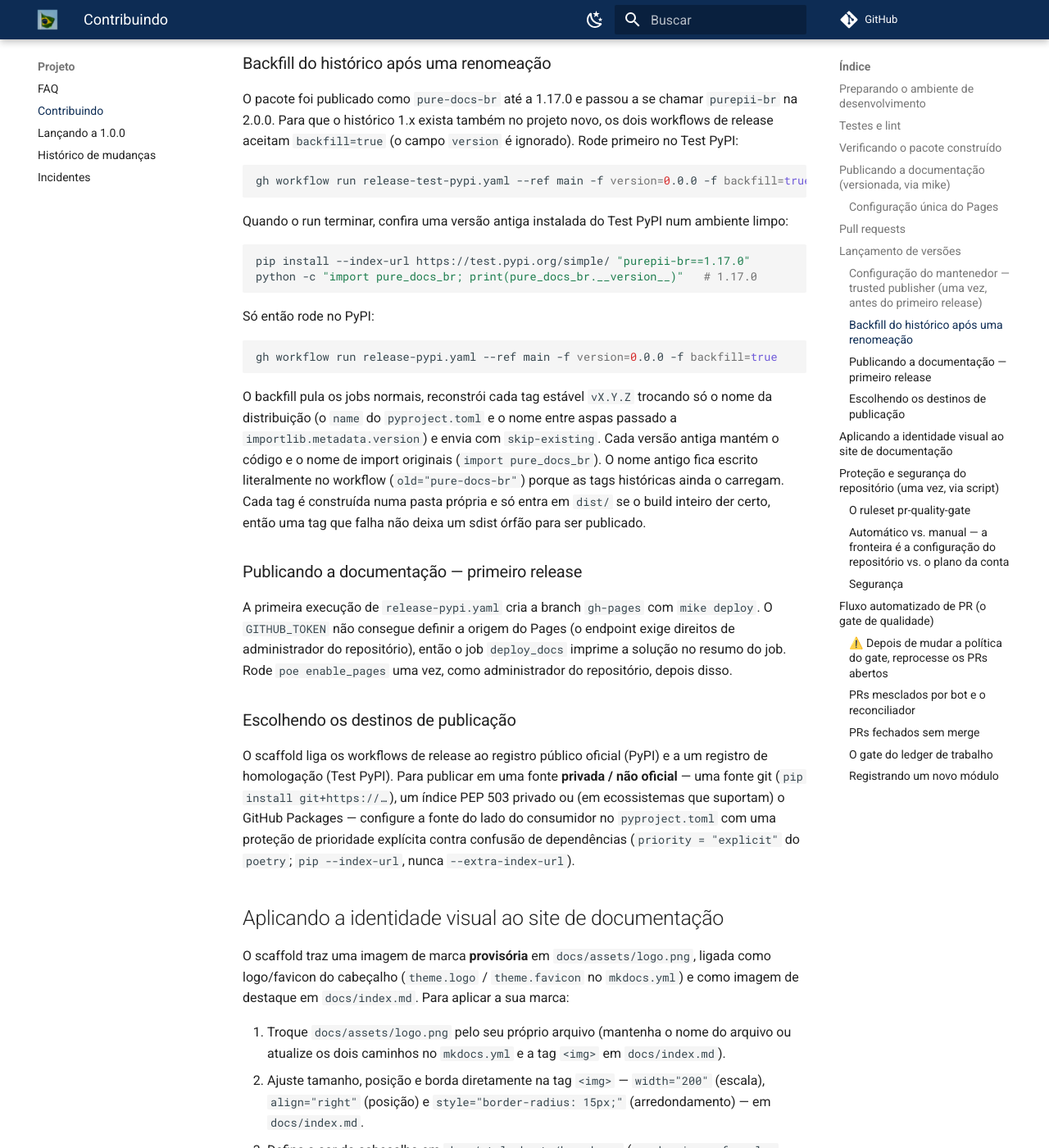
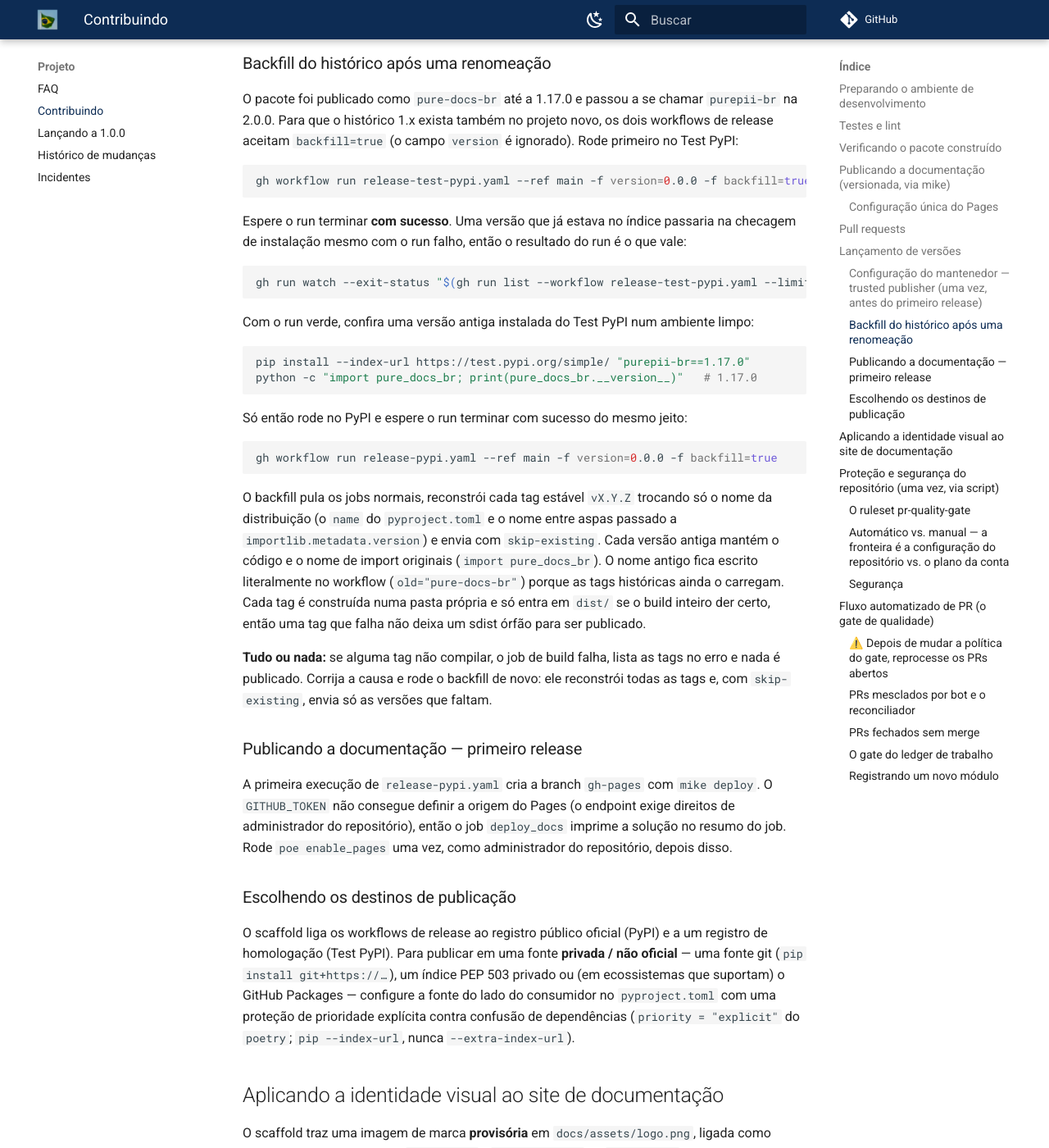
Before and after one commit to guilhermegor/pure-docs-br, an MkDocs documentation site: the page built from docs/contributing.md, in a window 1280 px wide and 1400 px high, scrolled down 3951 px. Shown: the whole window at 82% size. Built offline with MkDocs 1.6.1 and Material for MkDocs 9.7.7, drawn with Linux system fonts in a browser that asks for light colours; comment, search, counter and statistics services are not loaded; the version menu is left out.

Commit message:
fix(ci): fail the backfill when any tag does not build
A skipped tag used to leave the run green with a partial history
published. The build job now lists the failed tags and exits before
any upload. The contributing guide requires a green Test PyPI run
before the install check and the PyPI dispatch, and explains the
rerun (skip-existing uploads only the missing versions).

Refs #63

````diff
--- a/docs/contributing.md
+++ b/docs/contributing.md
@@ -155,14 +155,21 @@ aceitam `backfill=true` (o campo `version` é ignorado). Rode primeiro no Test P
 gh workflow run release-test-pypi.yaml --ref main -f version=0.0.0 -f backfill=true
 ```
 
-Quando o run terminar, confira uma versão antiga instalada do Test PyPI num ambiente limpo:
+Espere o run terminar **com sucesso**. Uma versão que já estava no índice passaria na checagem de
+instalação mesmo com o run falho, então o resultado do run é o que vale:
+
+```bash
+gh run watch --exit-status "$(gh run list --workflow release-test-pypi.yaml --limit 1 --json databaseId --jq '.[0].databaseId')"
+```
+
+Com o run verde, confira uma versão antiga instalada do Test PyPI num ambiente limpo:
 
 ```bash
 pip install --index-url https://test.pypi.org/simple/ "purepii-br==1.17.0"
 python -c "import pure_docs_br; print(pure_docs_br.__version__)"   # 1.17.0
 ```
 
-Só então rode no PyPI:
+Só então rode no PyPI e espere o run terminar com sucesso do mesmo jeito:
 
 ```bash
 gh workflow run release-pypi.yaml --ref main -f version=0.0.0 -f backfill=true
@@ -175,6 +182,10 @@ nome de import originais (`import pure_docs_br`). O nome antigo fica escrito lit
 workflow (`old="pure-docs-br"`) porque as tags históricas ainda o carregam. Cada tag é
 construída numa pasta própria e só entra em `dist/` se o build inteiro der certo, então uma tag que
 falha não deixa um sdist órfão para ser publicado.
+
+**Tudo ou nada:** se alguma tag não compilar, o job de build falha, lista as tags no erro e nada é
+publicado. Corrija a causa e rode o backfill de novo: ele reconstrói todas as tags e, com
+`skip-existing`, envia só as versões que faltam.
 
 ### Publicando a documentação — primeiro release
 
````
Also changed, not shown: 2 other files.
